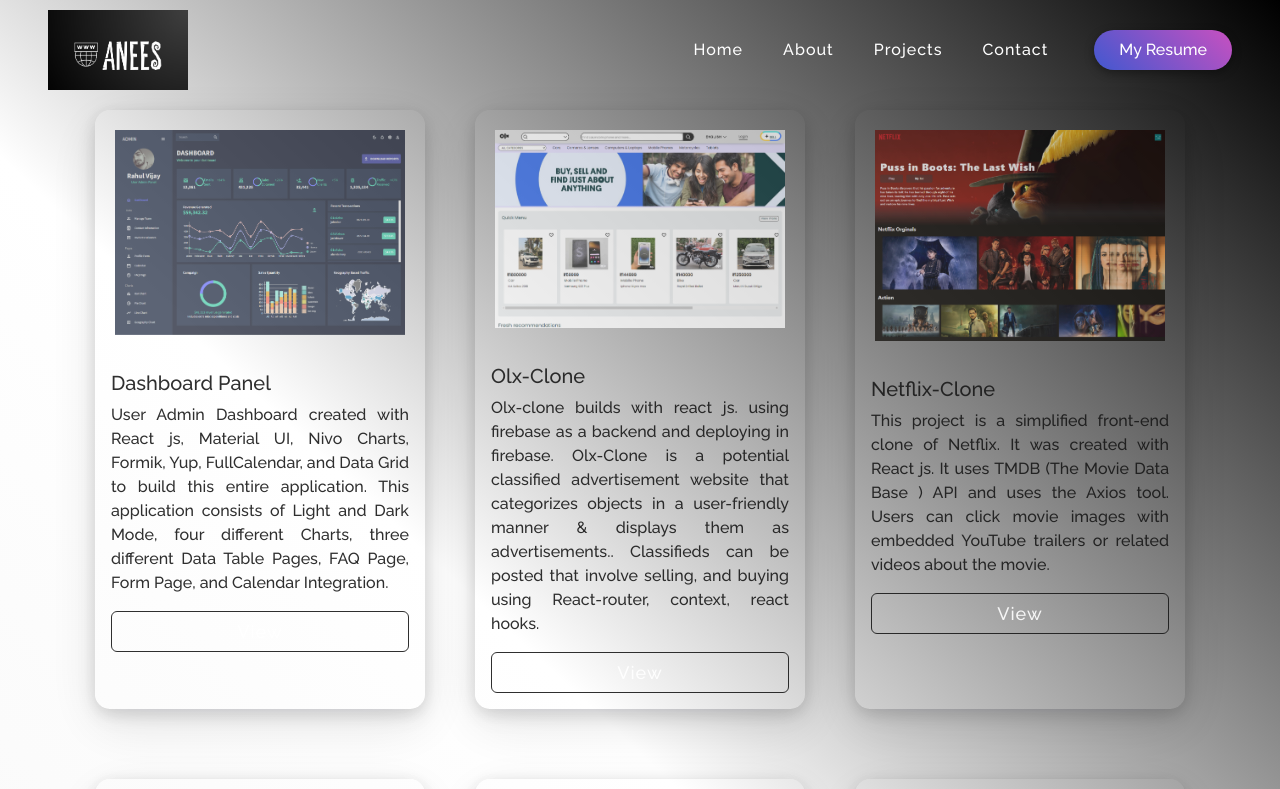
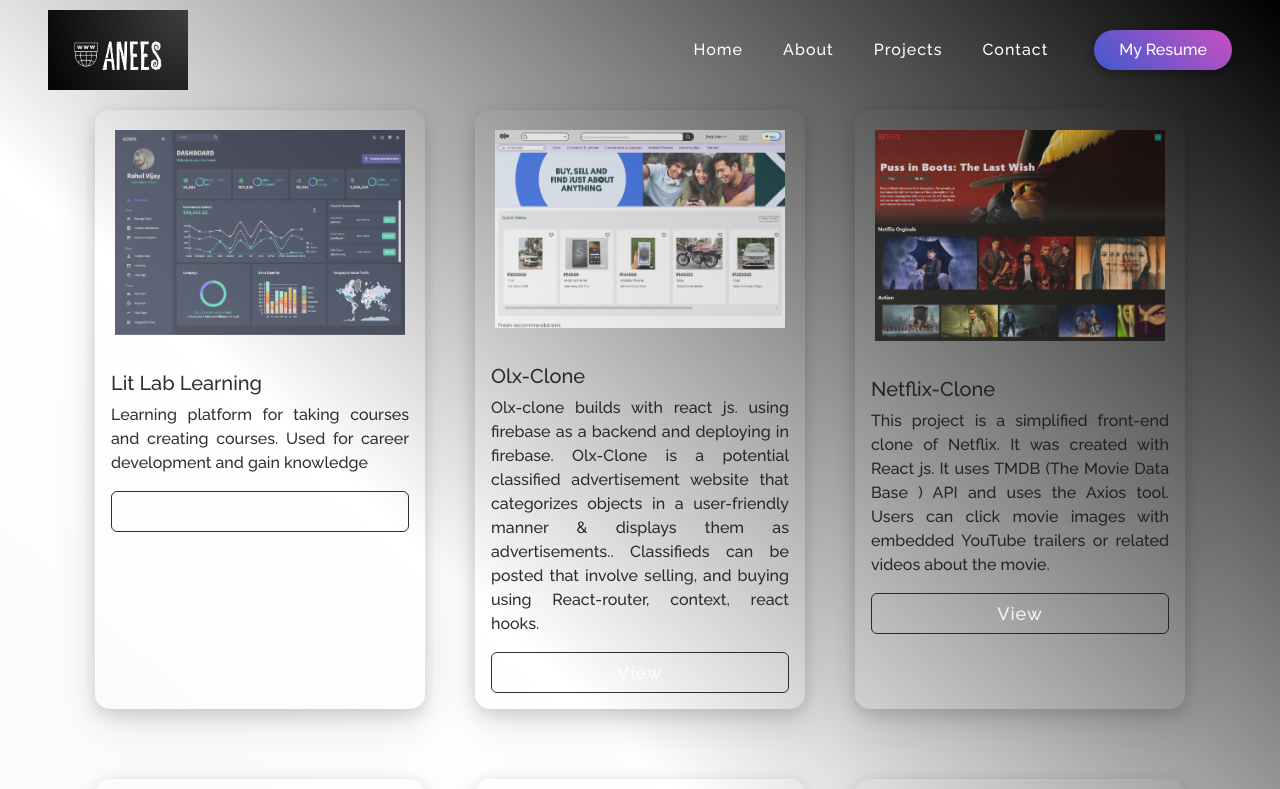
Before and after one commit to aneesm8/Personal-Portfolio, a React (Create React App) app: page /project in a window 1280 px wide. Shown: the top 789 px of the page. Built offline with nearby package versions, Linux system fonts and the light colour scheme; a web font is replaced by a local one.

Commit message:
Img Update

```diff
--- a/src/components/Projectlist/Projectlist.js
+++ b/src/components/Projectlist/Projectlist.js
@@ -19,9 +19,9 @@
               <ProjectCard
                 imgPath={useradminpanel}
                 isBlog={false}
-                title="Dashboard Panel"
-                description="User Admin Dashboard created with React js, Material UI, Nivo Charts, Formik, Yup, FullCalendar, and Data Grid to build this entire application. This application consists of Light and Dark Mode, four different Charts, three different Data Table Pages, FAQ Page, Form Page, and Calendar Integration."
-                //ghLink="https://rahul-dashboard-pannel.netlify.app"
+                title="Lit Lab Learning"
+                description="Learning platform for taking courses and creating courses. Used for career development and gain knowledge"
+                //ghLink="https://lit-lab-project-ten.vercel.app"
               />
             </Col>
 
```
